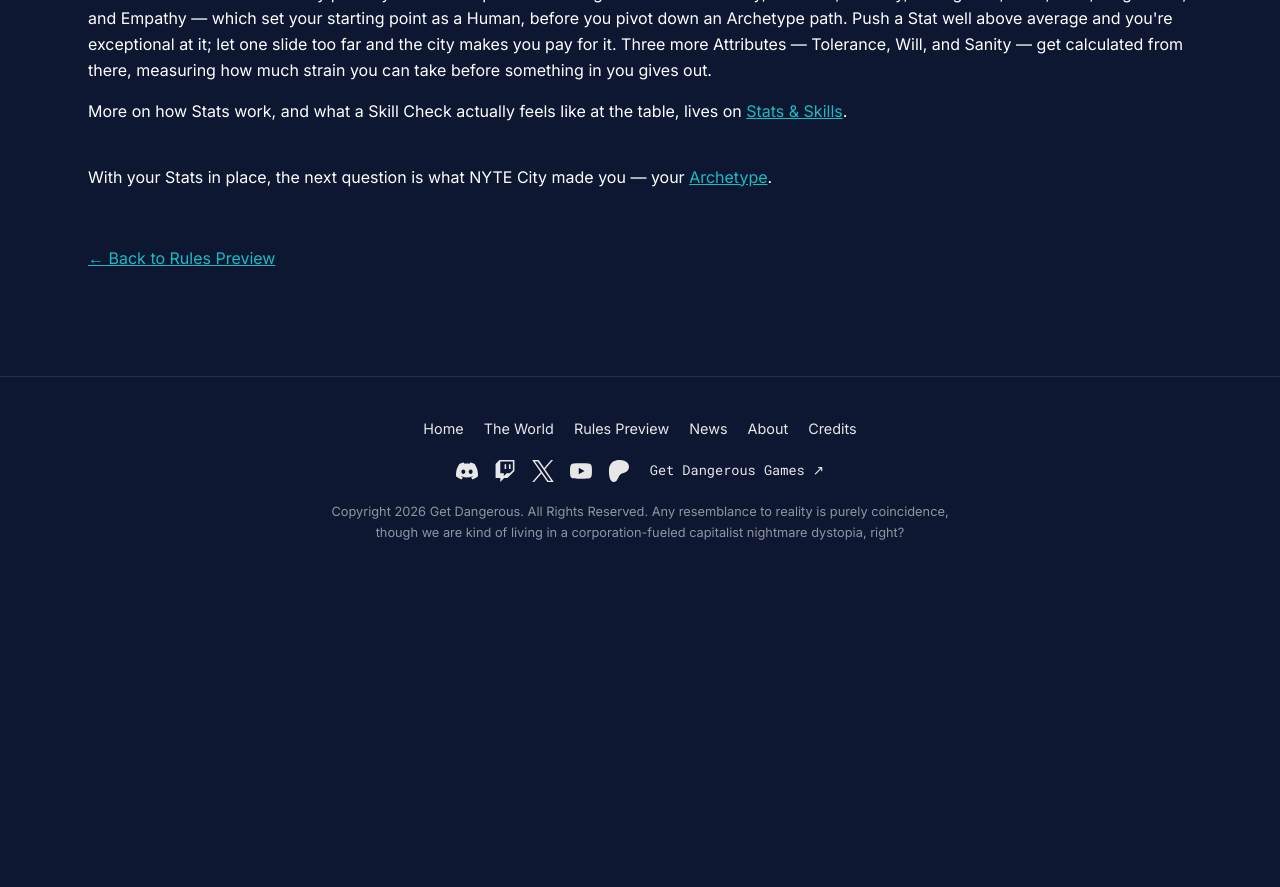
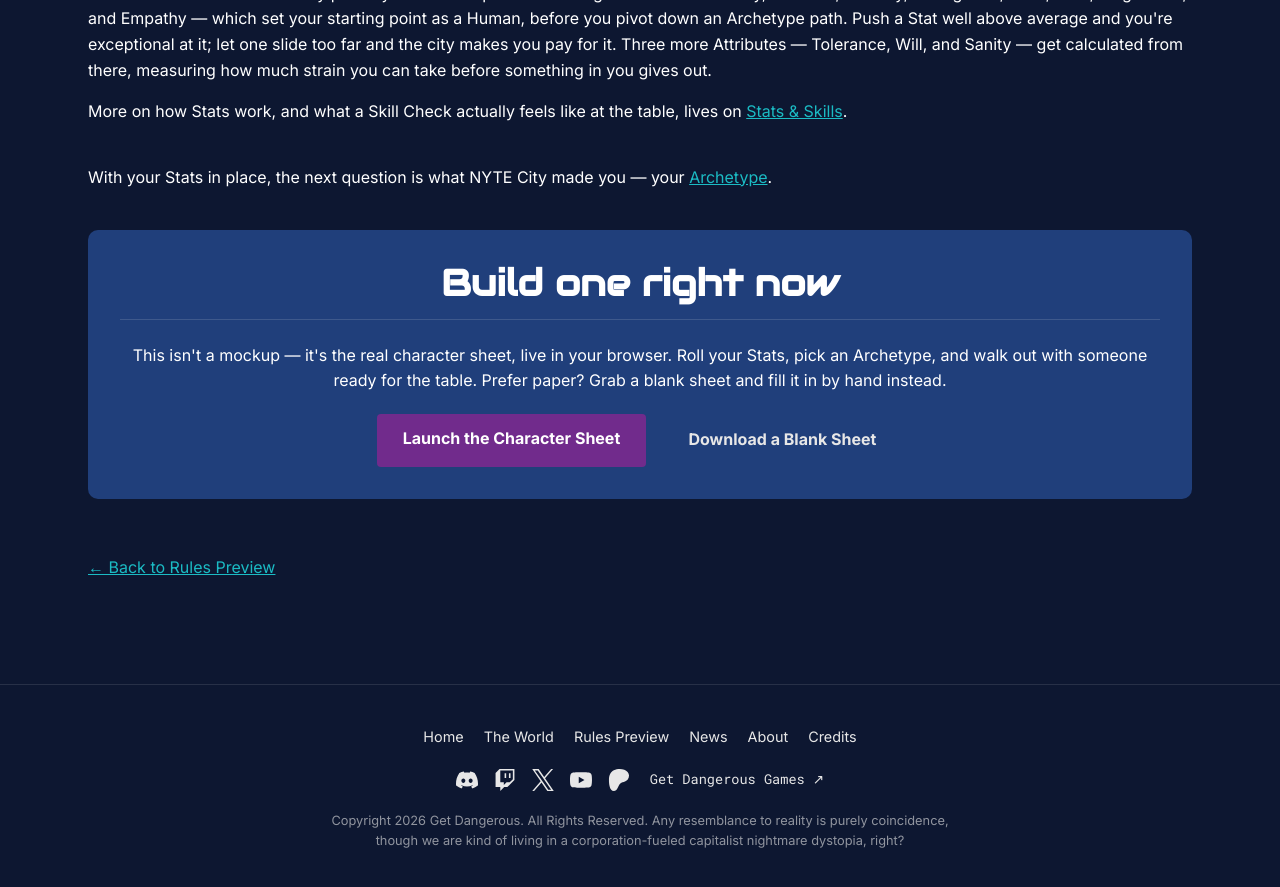
Before and after one commit to kazamuki/Shadows-RPG-Site, a Jekyll site: the page built from rules/character-creation/index.html, in a window 1280 px wide and 900 px high, scrolled down 1218 px. Shown: the top 887 px of the window. Built offline with Jekyll 4.4.1, drawn with Linux system fonts in a browser that asks for light colours; before the commit the page ends 1814 px from its top, so only the background shows below that.

Commit message:
Link Character Creation to the live character sheet demo + blank sheet
Shadows-Character-Sheet now hosts a real demo (interactive app) and a
standalone printable/blank sheet at charactersheet.shadowsrpg.com.
Adds a closing callout-strip to /rules/character-creation/ - "Build
one right now" - with two buttons: Launch the Character Sheet and
Download a Blank Sheet, both external links.

Also adds a Site changelog entry (news/index.html) and a Build status
note (CLAUDE.md) per this repo's own conventions.

Verified locally via `jekyll serve` - renders correctly, no console
errors.

Co-Authored-By: Claude Sonnet 5 <noreply@anthropic.com>

```diff
--- a/rules/character-creation/index.html
+++ b/rules/character-creation/index.html
@@ -74,5 +74,20 @@ description: The flow of building a character in Shadows, from Campaign Power Le
     </p>
   </div>
 
+  <div class="rules-section">
+    <div class="callout-strip">
+      <h2>Build one right now</h2>
+      <p>
+        This isn't a mockup — it's the real character sheet, live in your browser. Roll your
+        Stats, pick an Archetype, and walk out with someone ready for the table. Prefer paper?
+        Grab a blank sheet and fill it in by hand instead.
+      </p>
+      <div class="button-row" style="margin-top: 1.25rem;">
+        <a class="btn btn--primary" href="https://charactersheet.shadowsrpg.com/" target="_blank" rel="noopener">Launch the Character Sheet</a>
+        <a class="btn btn--ghost" href="https://charactersheet.shadowsrpg.com/blank-sheet.html" target="_blank" rel="noopener">Download a Blank Sheet</a>
+      </div>
+    </div>
+  </div>
+
   <p><a class="back-link" href="{{ '/rules/' | relative_url }}">← Back to Rules Preview</a></p>
 </section>
```
Also changed, not shown: CLAUDE.md (+14 -0 lines), news/index.html (+8 -0 lines).
